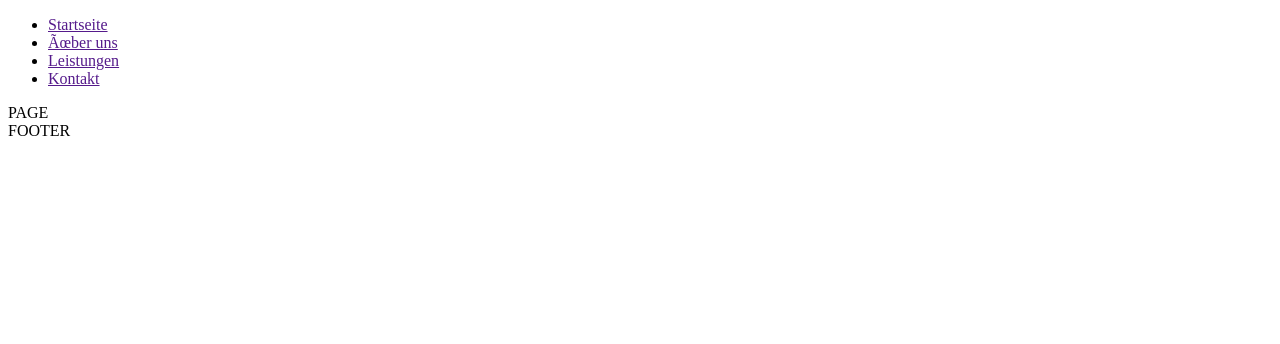
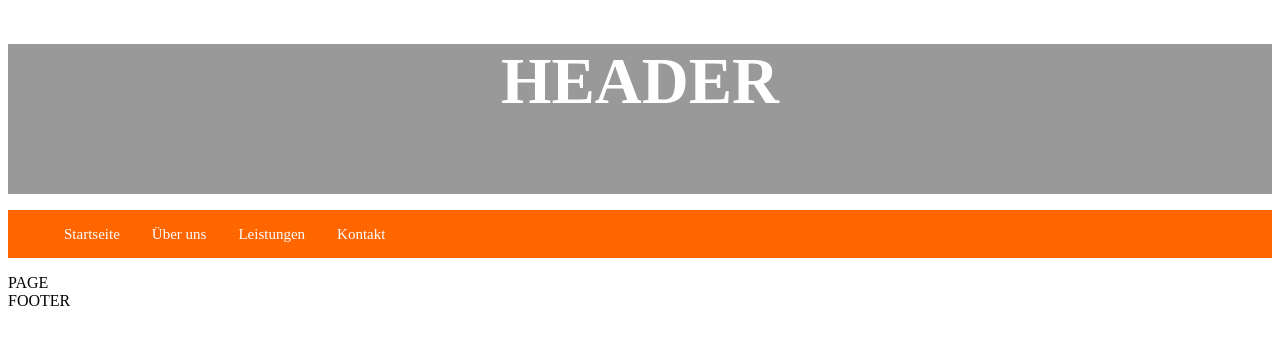
Before and after one commit to JensSchroeder/vorlagen_standardpage, a plain HTML site: page index.html in a window 1280 px wide. Drawn offline with Linux system fonts and the light colour scheme.

Commit message:
change things

```diff
--- a/css/main.css
+++ b/css/main.css
@@ -8,6 +8,15 @@ html, body {
 }
 
 header {
+	width: 100%;
+	height: 150px;
+	background-color: #999;
+	text-align: center;
+}
+
+header h1 {
+	color: #fff;
+	font-size: 65px;
 
 }
 
@@ -16,7 +25,31 @@ footer {
 }
 
 nav {
+	width:100%;
+	margin:10px 0 ;
+	background-color: #ff6600;
+}
 
+nav ul {
+	list-style: none;
+	overflow: hidden;
+}
+
+nav ul li {
+	padding:15px 16px;
+	float:left;
+}
+
+nav ul li:hover {
+	background-color:#000;
+	opacity: 0.8;
+	transition: all 300ms;
+}
+
+nav ul li a {
+	text-decoration: none;
+	color: #fff;
+	font-size: 15px;
 }
 
 
--- a/index.html
+++ b/index.html
@@ -3,7 +3,7 @@
 <head>
 	<title>Standard Page</title>
 	<link rel="stylesheet" type="text/css" href="css/main.css">
-	<meata charset="utf-8" />
+	<meta charset="utf-8" />
 </head>
 <body>
 
@@ -12,6 +12,9 @@
 	<!-- ############################################## -->
 
 	<header>
+		<h1>HEADER</h1>
+	</header>
+
 		<!-- NAVIGATION -->
 		<nav>
 			<ul>
@@ -23,7 +26,6 @@
 			</ul>
 
 		</nav>
-	</header>
 
 	<!-- ############################################## -->
 	<!-- Website -->
```
